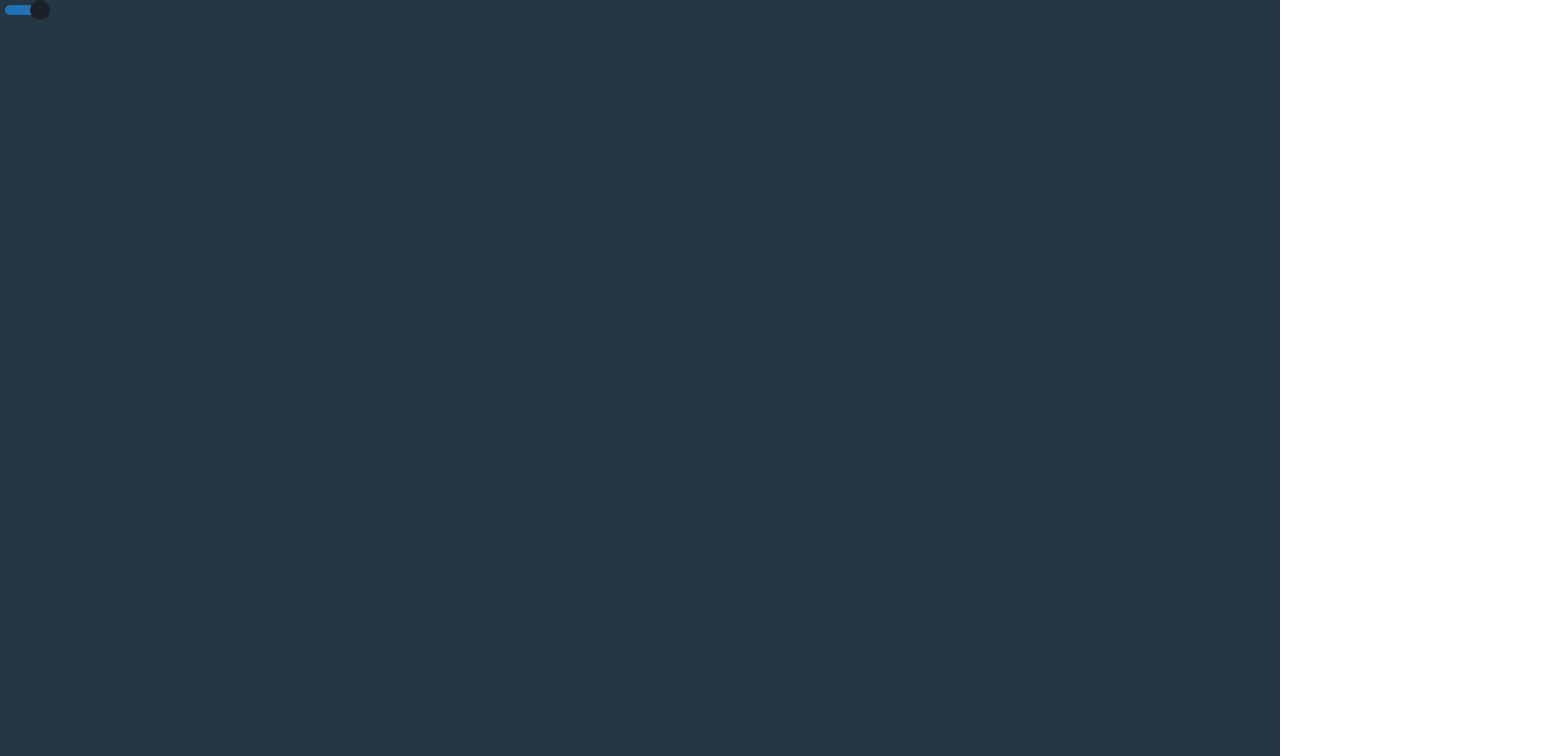
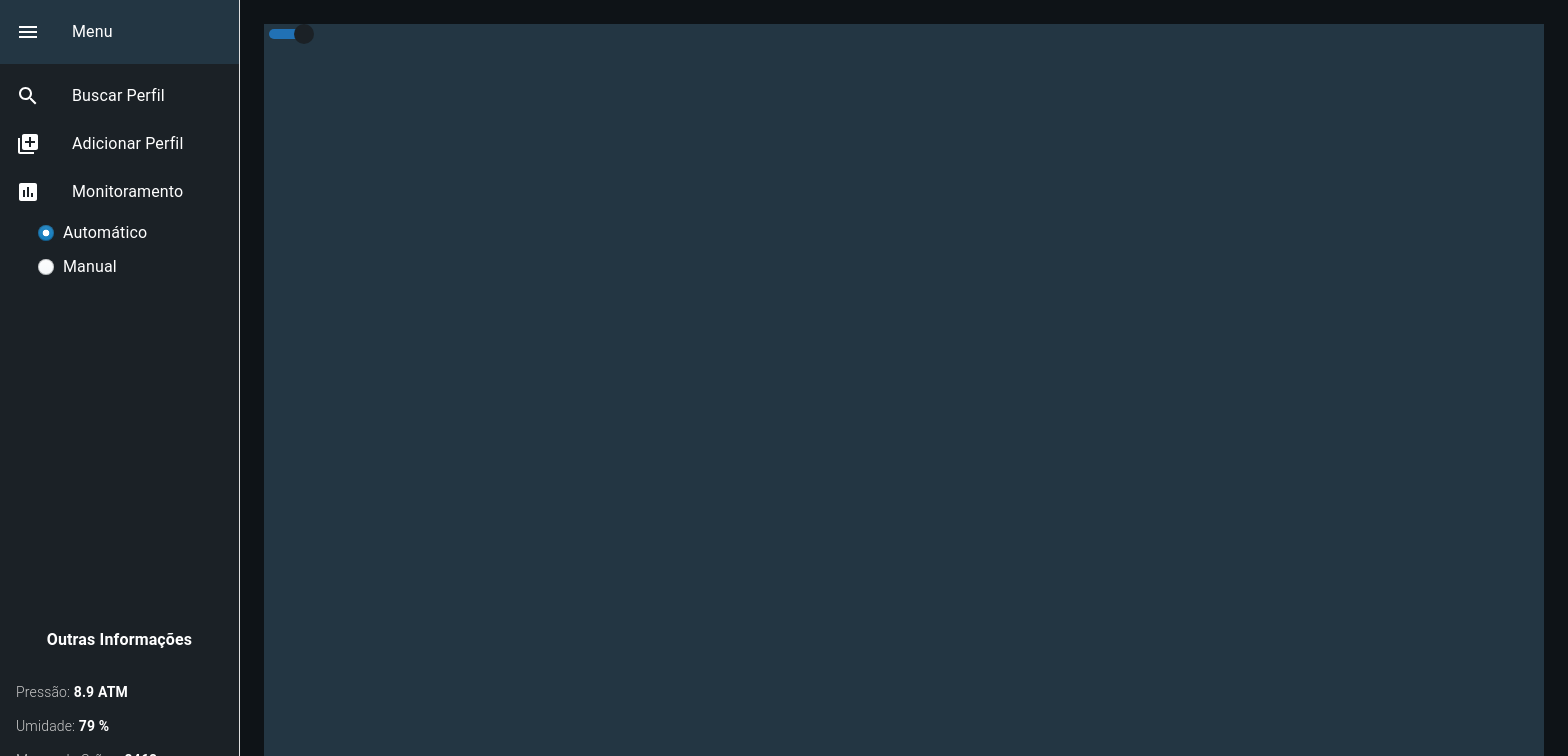
Before and after one commit to cpejr/frontend-cafetorrado, a React (Create React App) app: page /teste in a window 1280 px wide. Shown: the top 756 px of the page, 1568 px wide, since content can reach past the window. Built offline with nearby package versions, Linux system fonts and the light colour scheme.

Commit message:
Correção do merge

```diff
--- a/src/App.jsx
+++ b/src/App.jsx
@@ -2,15 +2,23 @@ import React from 'react';
 import ThemeContextProvider from './Context/ThemeContext';
 import './App.css';
 import Teste from './Components/teste';
+import TemplateWithDrawer from './templates';
+// import coffee from './styles/themes/coffee';
 
-// import coffee from './styles/themes/coffee';
+const valuesInfo = {
+  pressao: 8.9,
+  umidade: 79,
+  massaGraos: 2468,
+};
 
 function App() {
   return (
     <ThemeContextProvider>
-      <div className="teste">
-        <Teste />
-      </div>
+      <TemplateWithDrawer valuesInfo={valuesInfo}>
+        <div className="teste">
+          <Teste />
+        </div>
+      </TemplateWithDrawer>
     </ThemeContextProvider>
   );
 }
--- a/src/templates/index.js
+++ b/src/templates/index.js
@@ -1,6 +1,5 @@
 import React from 'react';
-import PropTypes from 'prop-types';
-import DrawerComponent from '../components/organisms/drawer';
+import DrawerComponent from '../Components/organisms/drawer';
 
 const TemplateWithDrawer = ({ children, valuesInfo }) => {
   return <DrawerComponent valuesInfo={valuesInfo}>{children}</DrawerComponent>;
```
Also changed, not shown: 1 other file (tests, documents, lock files or other folders).
